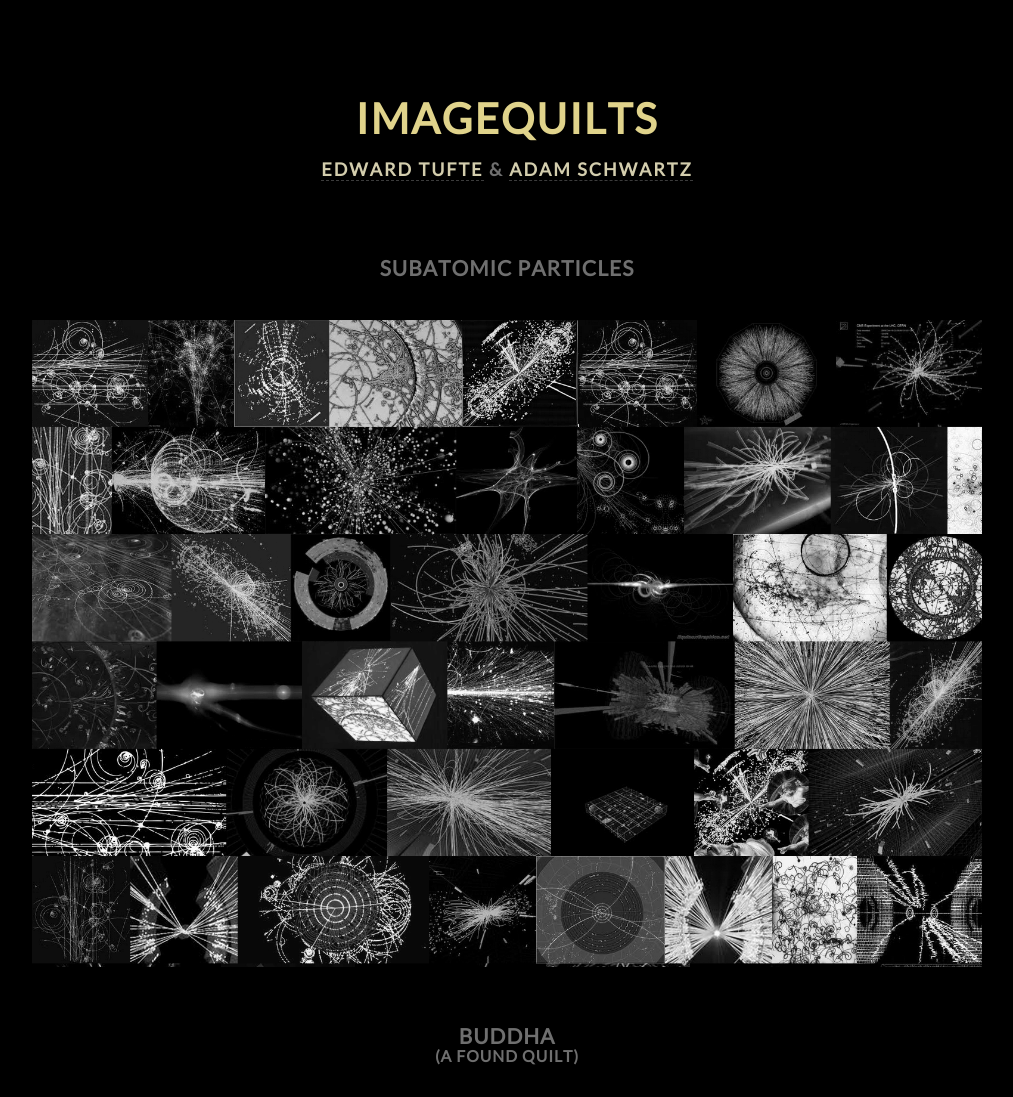
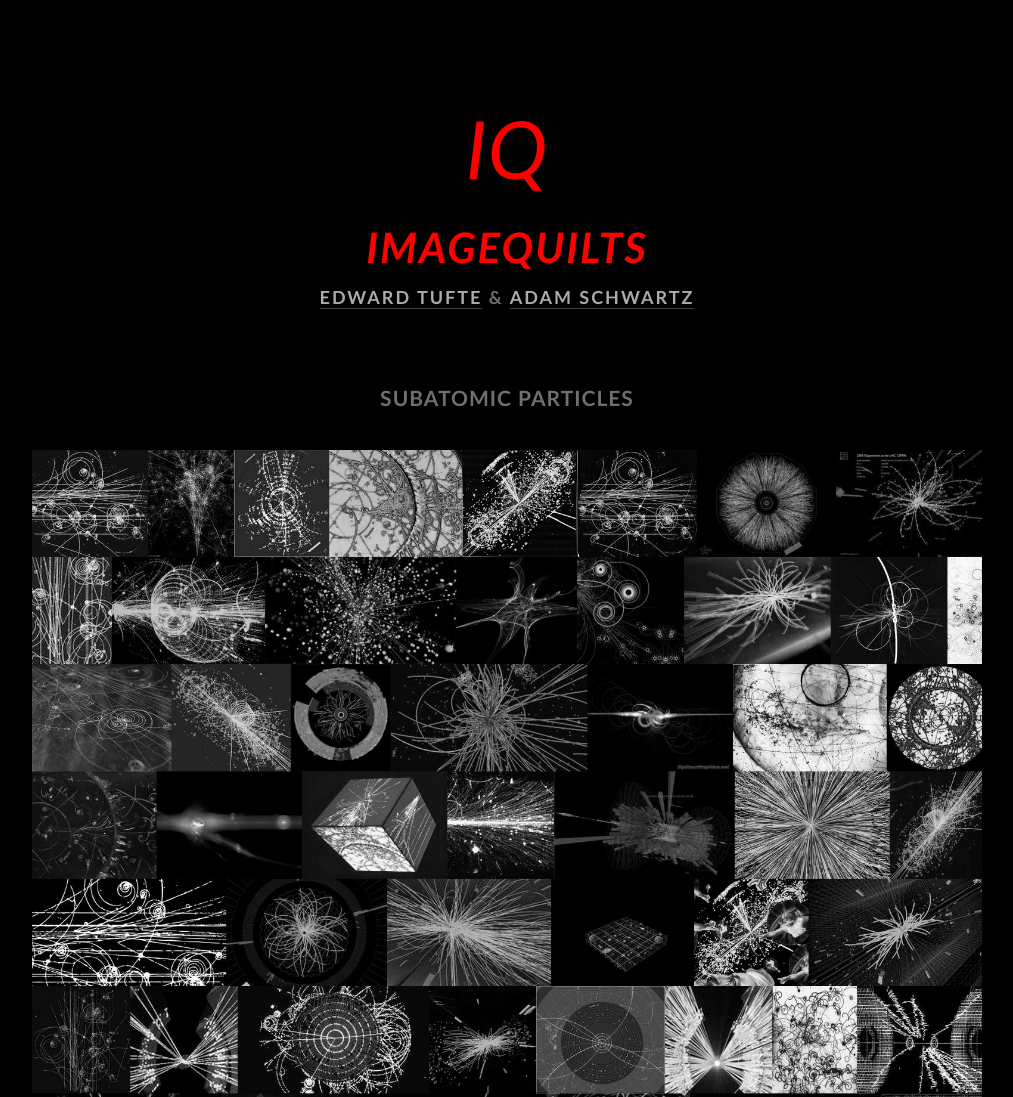
Before and after one commit to imagequilts/imagequilts.github.com, a plain HTML site: page index.html in a window 1280 px wide. Shown: the top 1097 px of the page, without its empty margins (133-1146 px from the left). Drawn offline with Linux system fonts and the light colour scheme.

Commit message:
Style update to match https://github.com/imagequilts/imagequilts v3

```diff
--- a/css/style.css
+++ b/css/style.css
@@ -8,13 +8,13 @@ body {
     -o-user-select: none;
     user-select: none;
     background: #000;
-    font-family: "latoregular", "Helvetica Neue", sans-serif;
+    font-family: "Futura", "Gill Sans", "latoregular", "Helvetica Neue", sans-serif;
     text-align: center;
     margin: 100px 0;
     color: #6f6f6f;
 }
 .brand-color {
-    color: #e0d38b;
+    color: red;
 }
 @media (max-width: 568px) {
     body {
@@ -29,12 +29,25 @@ h1, h2, h3, h4, h5, h6 {
     margin-bottom: 30px;
     letter-spacing: 2px
 }
+.header .logo {
+    font-family: "Futura", "Gill Sans", "latoregular", "Helvetica Neue", sans-serif;
+    margin: 0 auto 32px;
+    padding: 0;
+    font-size: 80px;
+    font-style: italic;
+    color: red;
+    font-weight: normal;
+    letter-spacing: 1px;
+    text-align: center;
+    width: auto
+}
 .header h1 {
     height: 58px;
     font-size: 42px;
     line-height: 38px;
     margin: 0;
-    letter-spacing: 2px
+    letter-spacing: 2px;
+    font-style: italic
 }
 .header h2 {
     height: 14px;
@@ -58,8 +71,8 @@ h1, h2, h3, h4, h5, h6 {
     }
 }
 .header a {
-    color: #d3cdad;
-    border-bottom: 1px dashed #3c3c3c;
+    color: #aaa;
+    border-bottom: 1px solid #3c3c3c;
     text-decoration: none
 }
 .header a:hover {
@@ -138,10 +151,6 @@ h1, h2, h3, h4, h5, h6 {
         float: none;
     }
 }
-.logo {
-    margin: 20px 0 40px;
-    width: 64px;
-}
 .app {
     max-width: 910px;
     margin: 70px auto 0;
@@ -155,8 +164,8 @@ h1, h2, h3, h4, h5, h6 {
     margin: .5em 0 1.6em;
 }
 .app a {
-    color: #d3cdad;
-    border-bottom: 1px dashed #3c3c3c;
+    color: #aaa;
+    border-bottom: 1px solid #3c3c3c;
     text-decoration: none
 }
 .app a:hover {
--- a/index.html
+++ b/index.html
@@ -14,6 +14,7 @@
 </head>
 <body>
     <div class="header">
+        <div class="logo">IQ</div>
         <h1 class="brand-color">ImageQuilts</h1>
         <h2><a href="http://tufte.com">Edward Tufte</a> &amp; <a href="http://adamschwartz.co">Adam Schwartz</a></h2>
     </div>
@@ -105,7 +106,6 @@
             </div>
         </div>
     </div>
-    <a href="http://imagequilts.com"><img src="images/icon128.png" class="logo" /></a>
     <div style="-webkit-transform: translateZ(0);"></div>
     <script type="text/javascript">
         var _gaq = _gaq || [];
```
